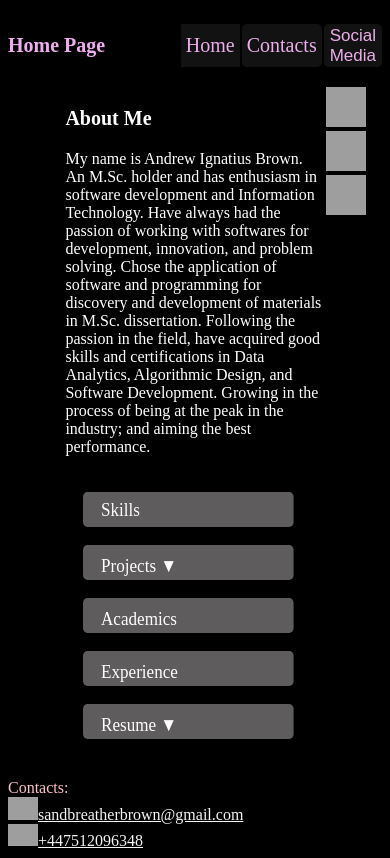
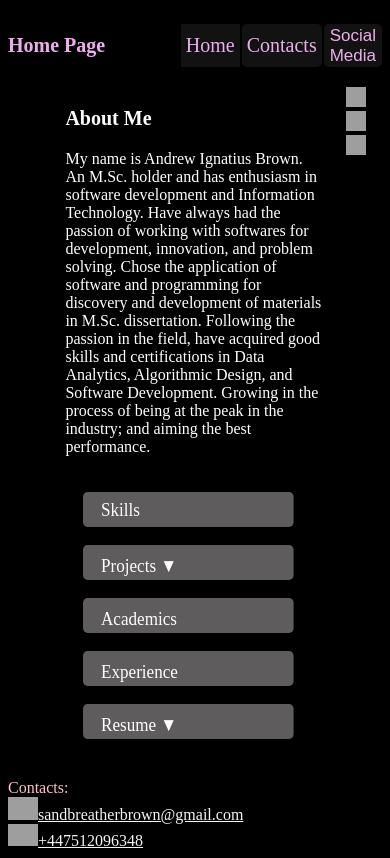
Before and after one commit to Mfonb/portfolio, a plain HTML site: page index.html in a window 390 px wide. Both pictures are taken after a click on the button "Social Media". Drawn offline with nearby package versions, Linux system fonts and the light colour scheme; no server answers; grey boxes are pictures that could not be loaded.

Commit message:
adjustments

```diff
--- a/style.css
+++ b/style.css
@@ -472,6 +472,11 @@ footer {
         right: 1%;         /* Position 10px from the right */
     }
 
+    .iLogo {
+        height: 30px;
+        width: 30px;
+    }
+
     /* Section styling to center content */
     .salients {
         max-width: 55%; /* Leaves 200px margin on each side */
@@ -594,6 +599,11 @@ footer {
         right: 1%;         /* Position 10px from the right */
     }
 
+    .iLogo {
+        height: 20px;
+        width: 20px;
+    }
+
     /* Section styling to center content */
     .salients {
         max-width: 60%; /* Leaves 200px margin on each side */
```
